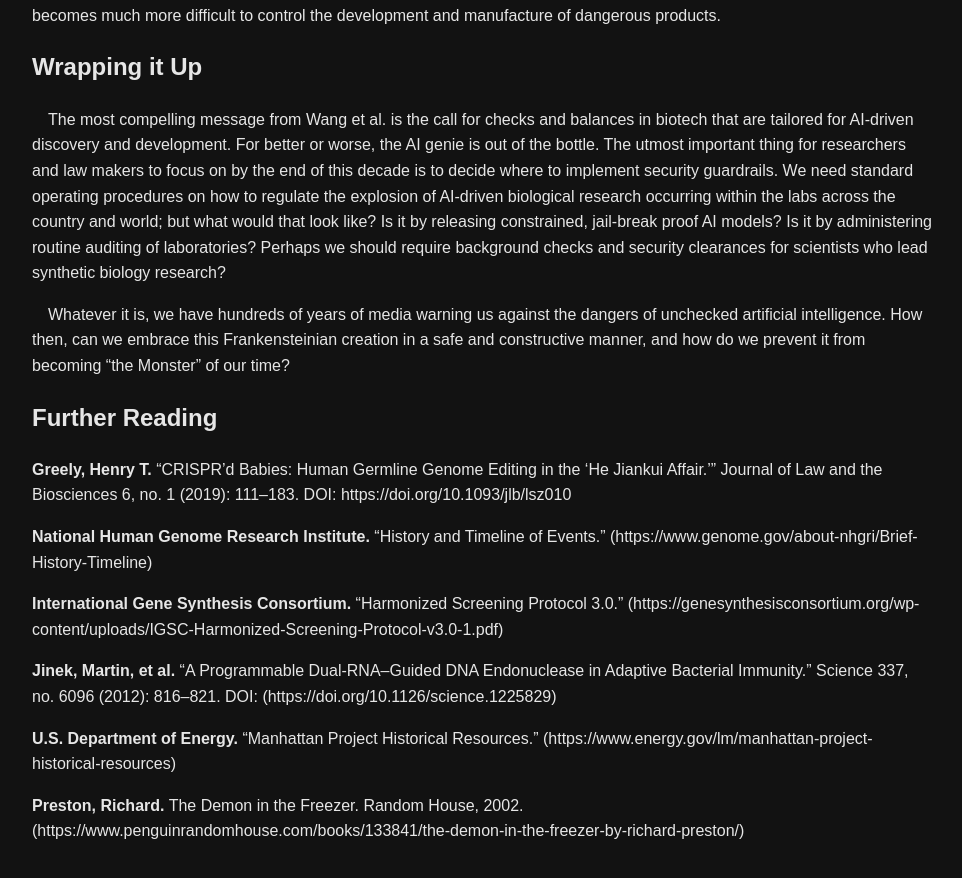
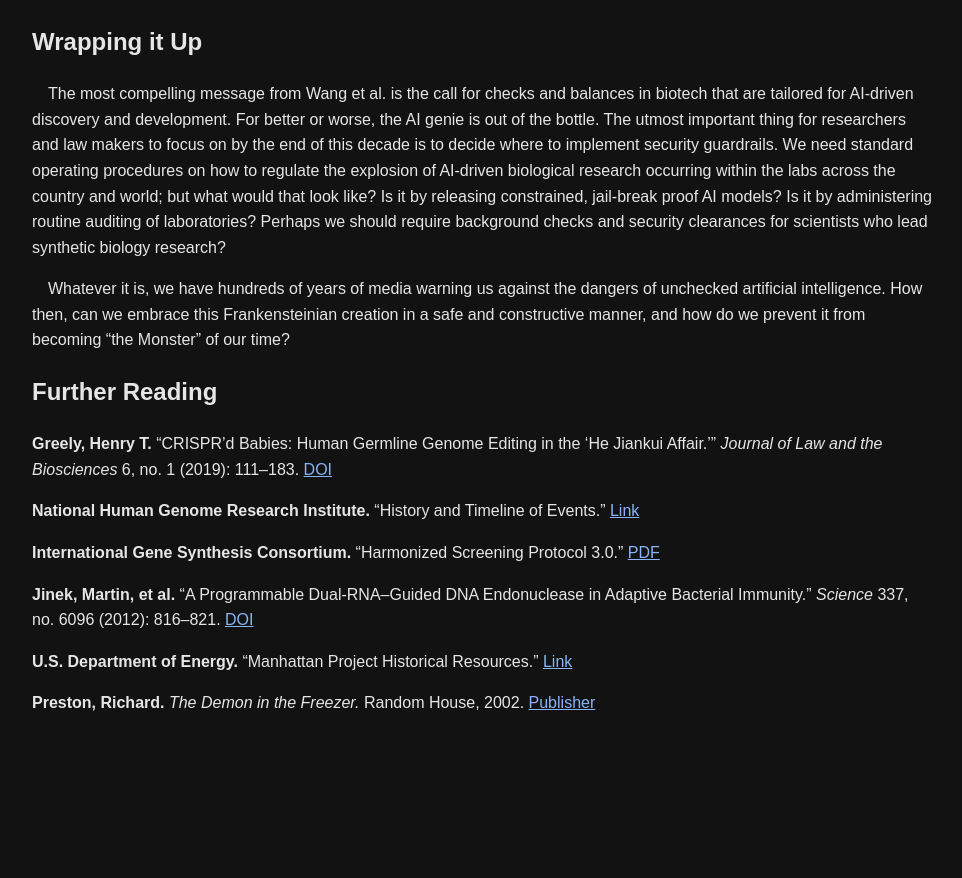
Before and after one commit to luciacali/luciacali.github.io, a Jekyll site: the page built from writing/dont-destroy-all-humans.md, in a window 1280 px wide and 900 px high, scrolled down 2333 px. Shown: the top 878 px of the window, without its empty margins (158-1120 px from the left). Built offline with Jekyll 4.4.1, drawn with Linux system fonts in a browser that asks for light colours; after the commit the page ends 3105 px from its top, so only the background shows below that; some of the changed text lies outside the part shown.

Commit message:
Enhance reference formatting and add hyperlinks
Updated references to include hyperlinks and improved formatting.

```diff
--- a/writing/dont-destroy-all-humans.md
+++ b/writing/dont-destroy-all-humans.md
@@ -10,8 +10,7 @@ permalink: /writing/dont-destroy-all-humans/
 
 >**Based on:**
 Wang, Mengdi, Zaixi Zhang, Amrit Singh Bedi, et al. “A Call for Built-in Biosecurity Safeguards for Generative AI Tools.” Preprint, Biology and Life Sciences, March 26, 2025.
-**DOI:**
-https://doi.org/10.20944/preprints202503.1761.v1
+[DOI](https://doi.org/10.20944/preprints202503.1761.v1)
 
 ## The Paper's Message
 
@@ -53,14 +52,14 @@ https://doi.org/10.20944/preprints202503.1761.v1
 
 ## Further Reading
 
-**Greely, Henry T.** “CRISPR'd Babies: Human Germline Genome Editing in the 'He Jiankui Affair.'” Journal of Law and the Biosciences 6, no. 1 (2019): 111–183. DOI: https://doi.org/10.1093/jlb/lsz010
+**Greely, Henry T.** “CRISPR'd Babies: Human Germline Genome Editing in the 'He Jiankui Affair.'” *Journal of Law and the Biosciences* 6, no. 1 (2019): 111–183. [DOI](https://doi.org/10.1093/jlb/lsz010)
 
-**National Human Genome Research Institute.** “History and Timeline of Events.” (https://www.genome.gov/about-nhgri/Brief-History-Timeline)
+**National Human Genome Research Institute.** “History and Timeline of Events.” [Link](https://www.genome.gov/about-nhgri/Brief-History-Timeline)
 
-**International Gene Synthesis Consortium.** “Harmonized Screening Protocol 3.0.” (https://genesynthesisconsortium.org/wp-content/uploads/IGSC-Harmonized-Screening-Protocol-v3.0-1.pdf)
+**International Gene Synthesis Consortium.** “Harmonized Screening Protocol 3.0.” [PDF](https://genesynthesisconsortium.org/wp-content/uploads/IGSC-Harmonized-Screening-Protocol-v3.0-1.pdf)
 
-**Jinek, Martin, et al.** “A Programmable Dual-RNA–Guided DNA Endonuclease in Adaptive Bacterial Immunity.” Science 337, no. 6096 (2012): 816–821. DOI: (https://doi.org/10.1126/science.1225829)
+**Jinek, Martin, et al.** “A Programmable Dual-RNA–Guided DNA Endonuclease in Adaptive Bacterial Immunity.” *Science* 337, no. 6096 (2012): 816–821. [DOI](https://doi.org/10.1126/science.1225829)
 
-**U.S. Department of Energy.** “Manhattan Project Historical Resources.” (https://www.energy.gov/lm/manhattan-project-historical-resources)
+**U.S. Department of Energy.** “Manhattan Project Historical Resources.” [Link](https://www.energy.gov/lm/manhattan-project-historical-resources)
 
-**Preston, Richard.** The Demon in the Freezer. Random House, 2002. (https://www.penguinrandomhouse.com/books/133841/the-demon-in-the-freezer-by-richard-preston/)
+**Preston, Richard.** *The Demon in the Freezer.* Random House, 2002. [Publisher](https://www.penguinrandomhouse.com/books/133841/the-demon-in-the-freezer-by-richard-preston/)
```
